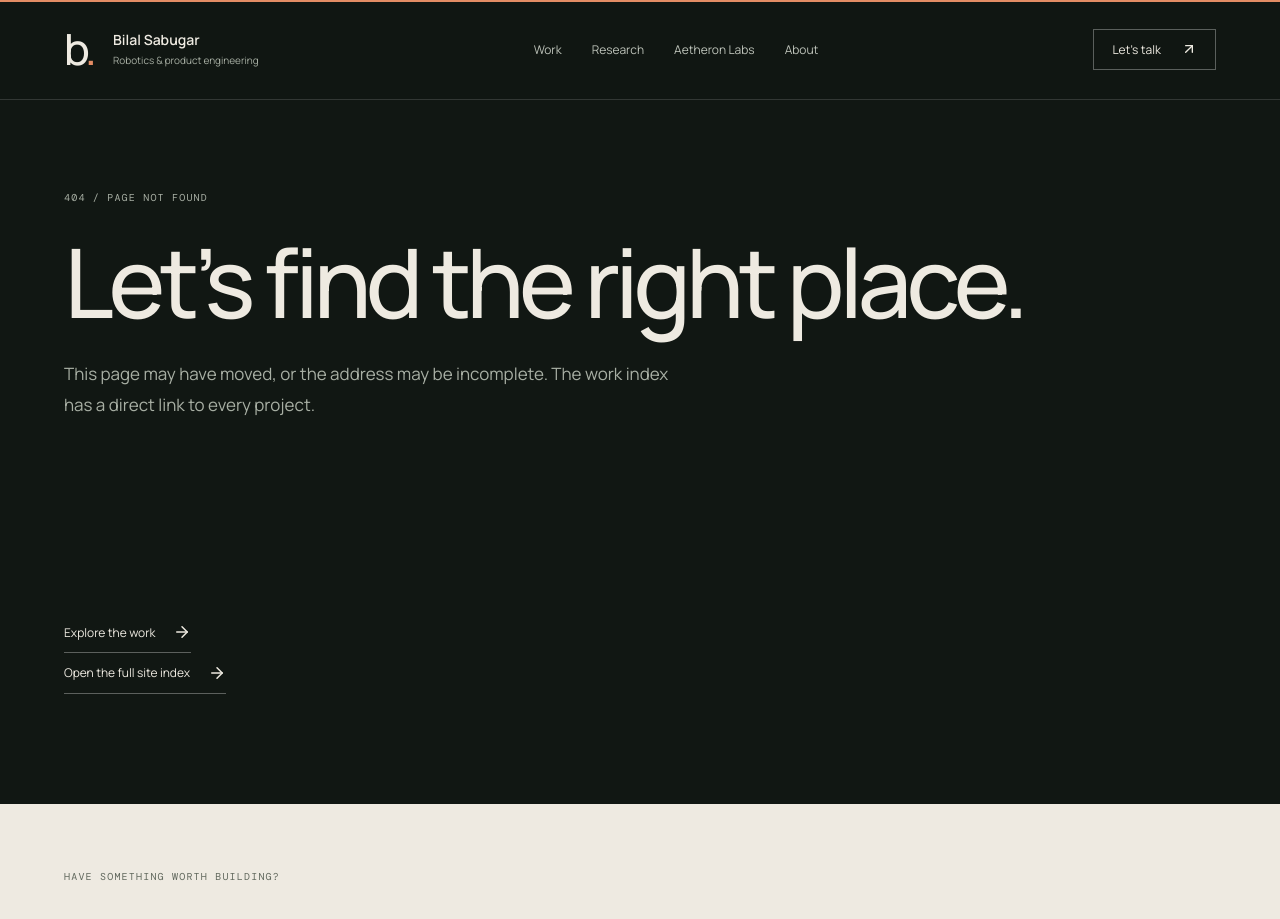
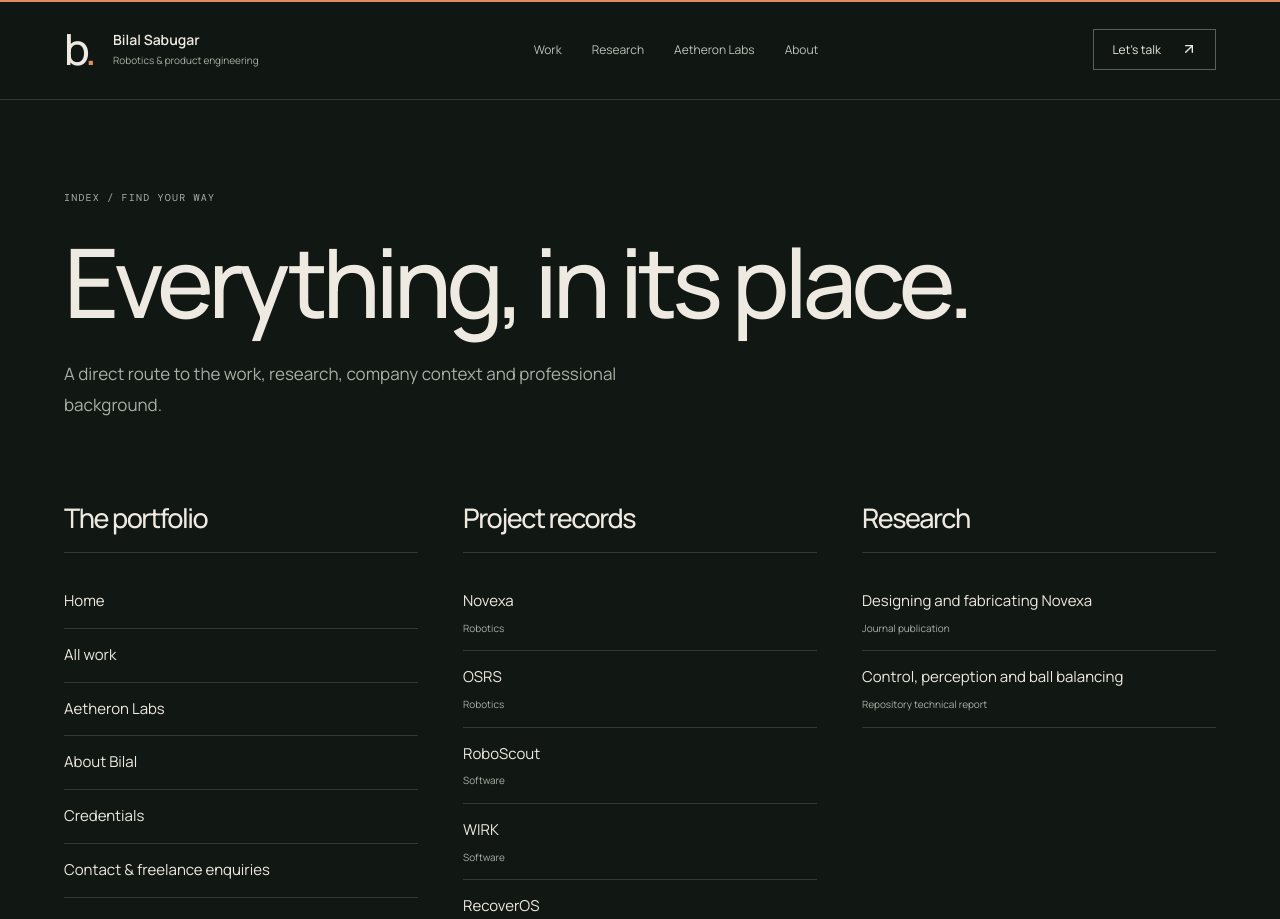
Before and after one commit to BilalSabugar/portfolio, a Next.js app: page /directory in a window 1280 px wide. Before the commit this address had no page. Shown: the top 919 px of the page. Built offline with nearby package versions, Linux system fonts and the light colour scheme; a web font is replaced by a local one.

Commit message:
Correct static directory routing and icon content type

```diff
--- a/app/index/page.tsx
+++ b/app/directory/page.tsx
@@ -2,5 +2,5 @@ import Link from "next/link";
 import { PortfolioShell, PageIntro } from "@/components/PortfolioShell";
 import { works, research } from "@/lib/portfolio";
 import { pageMetadata } from "@/lib/seo";
-export const metadata = pageMetadata("Site index", "Find every project, publication, credential and contact page in Bilal Sabugar's portfolio.", "/index/");
+export const metadata = pageMetadata("Site index", "Find every project, publication, credential and contact page in Bilal Sabugar's portfolio.", "/directory/");
 export default function SiteIndex() { return <PortfolioShell><PageIntro label="Index / Find your way" title="Everything, in its place." intro="A direct route to the work, research, company context and professional background." /><div className="site-index-grid"><section><h2>The portfolio</h2>{[["/", "Home"], ["/work/", "All work"], ["/company/", "Aetheron Labs"], ["/about/", "About Bilal"], ["/certificates/", "Credentials"], ["/contact/", "Contact & freelance enquiries"]].map(([href, title]) => <Link href={href} key={href}>{title}</Link>)}</section><section><h2>Project records</h2>{works.map(work => <Link href={`/work/${work.slug}/`} key={work.slug}>{work.title}<span>{work.category}</span></Link>)}</section><section><h2>Research</h2>{research.map(item => <Link href={`/research/${item.slug}/`} key={item.slug}>{item.shortTitle}<span>{item.type}</span></Link>)}</section></div></PortfolioShell>; }
--- a/app/layout.tsx
+++ b/app/layout.tsx
@@ -7,7 +7,7 @@ export const metadata: Metadata = {
   title: { default: "Bilal Sabugar — Robotics & Product Engineering", template: "%s | Bilal Sabugar" },
   description: "Portfolio of Bilal Sabugar: robotics, embedded systems, applied AI, research and product engineering.",
   robots: { index: true, follow: true },
-  icons: { icon: [{ url: `${process.env.NEXT_PUBLIC_BASE_PATH ?? ""}/brand-icon`, type: "image/png", sizes: "64x64" }] },
+  icons: { icon: [{ url: `${process.env.NEXT_PUBLIC_BASE_PATH ?? ""}/brand-icon.png`, type: "image/png", sizes: "64x64" }] },
   openGraph: {
     type: "website",
     title: "Bilal Sabugar — Robotics & Product Engineering",
--- a/app/not-found.tsx
+++ b/app/not-found.tsx
@@ -1,4 +1,4 @@
 import { PortfolioShell, PageIntro, TextLink } from "@/components/PortfolioShell";
 export default function NotFound() {
-  return <PortfolioShell><PageIntro label="404 / Page not found" title="Let’s find the right place." intro="This page may have moved, or the address may be incomplete. The work index has a direct link to every project." /><section className="section-space"><TextLink href="/work/">Explore the work</TextLink><br /><TextLink href="/index/">Open the full site index</TextLink></section></PortfolioShell>;
+  return <PortfolioShell><PageIntro label="404 / Page not found" title="Let’s find the right place." intro="This page may have moved, or the address may be incomplete. The work index has a direct link to every project." /><section className="section-space"><TextLink href="/work/">Explore the work</TextLink><br /><TextLink href="/directory/">Open the full site index</TextLink></section></PortfolioShell>;
 }
--- a/app/sitemap.ts
+++ b/app/sitemap.ts
@@ -2,6 +2,6 @@ import type { MetadataRoute } from "next";
 import { siteUrl, works, research, reviewedOn } from "@/lib/portfolio";
 export const dynamic = "force-static";
 export default function sitemap(): MetadataRoute.Sitemap {
-  const paths = ["/", "/work/", "/research/", "/company/", "/about/", "/certificates/", "/contact/", "/index/", ...works.map(work => `/work/${work.slug}/`), ...research.map(item => `/research/${item.slug}/`)];
+  const paths = ["/", "/work/", "/research/", "/company/", "/about/", "/certificates/", "/contact/", "/directory/", ...works.map(work => `/work/${work.slug}/`), ...research.map(item => `/research/${item.slug}/`)];
   return paths.map(path => ({ url: `${siteUrl}${path}`, lastModified: reviewedOn }));
 }
--- a/components/PortfolioShell.tsx
+++ b/components/PortfolioShell.tsx
@@ -14,7 +14,7 @@ export function PortfolioShell({ children }: { children: React.ReactNode }) {
     <main id="content">{children}</main>
     <footer className="folio-footer">
       <div className="footer-invite"><p className="eyebrow">Have something worth building?</p><Link href="/contact/">Let’s work on it.<ArrowUpRight /></Link></div>
-      <div className="footer-bottom"><span>© {new Date().getFullYear()} Bilal Sabugar</span><div><a href={links.github} target="_blank" rel="noreferrer"><Github size={15} />GitHub</a><a href={links.linkedin} target="_blank" rel="noreferrer"><Linkedin size={15} />LinkedIn</a><a href={links.coffee} target="_blank" rel="noreferrer">Buy me a coffee <ArrowUpRight size={14} /></a><Link href="/certificates/">Credentials</Link><Link href="/index/">Site index</Link></div></div>
+      <div className="footer-bottom"><span>© {new Date().getFullYear()} Bilal Sabugar</span><div><a href={links.github} target="_blank" rel="noreferrer"><Github size={15} />GitHub</a><a href={links.linkedin} target="_blank" rel="noreferrer"><Linkedin size={15} />LinkedIn</a><a href={links.coffee} target="_blank" rel="noreferrer">Buy me a coffee <ArrowUpRight size={14} /></a><Link href="/certificates/">Credentials</Link><Link href="/directory/">Site index</Link></div></div>
     </footer>
   </div>;
 }
--- a/scripts/check-export.mjs
+++ b/scripts/check-export.mjs
@@ -12,7 +12,7 @@ function files(directory) {
 const htmlFiles = files(root).filter(file => file.endsWith(".html"));
 const exists = pathname => {
   let target = path.join(root, decodeURIComponent(pathname));
-  return fs.existsSync(target) || fs.existsSync(`${target}.html`) || fs.existsSync(path.join(target, "index.html"));
+  return (fs.existsSync(target) && fs.statSync(target).isFile()) || fs.existsSync(`${target}.html`) || fs.existsSync(path.join(target, "index.html"));
 };
 for (const file of htmlFiles) {
   const html = fs.readFileSync(file, "utf8");
```
Also changed, not shown: app/brand-icon.png/route.tsx (renamed from app/brand-icon/route.tsx), 1 other file (tests, documents, lock files or other folders).
